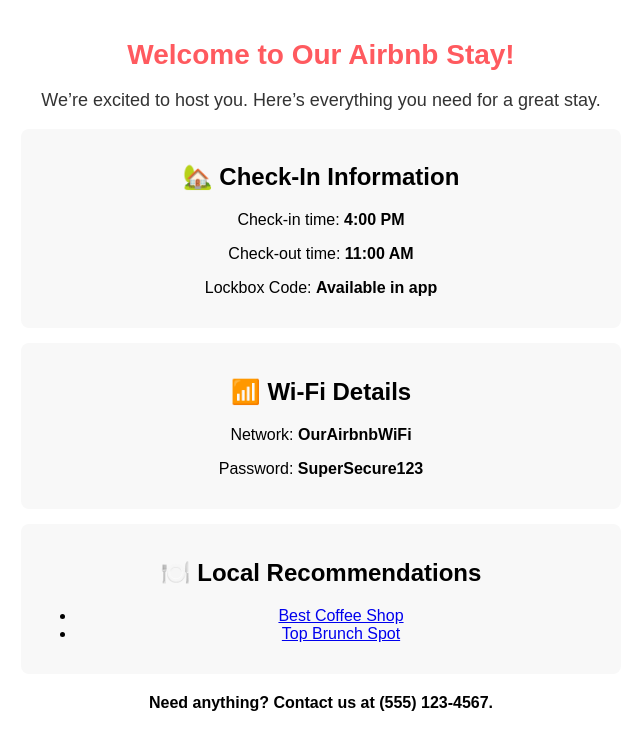
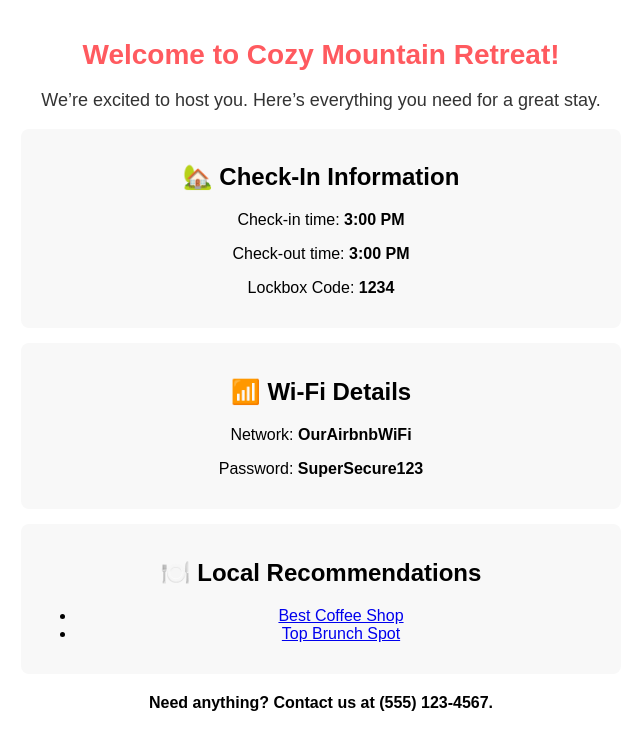
Before and after one commit to blakehaddad/str-guest-info, a React (Create React App) app: page / in a window 1280 px wide. Shown: the top 750 px of the page, without its empty margins (319-959 px from the left). Built offline with nearby package versions, Linux system fonts and the light colour scheme.

Commit message:
values from config

```diff
--- /dev/null
+++ b/public/config.json
@@ -0,0 +1,13 @@
+{
+    "propertyName": "Cozy Mountain Retreat",
+    "checkInTime": "3:00 PM",
+    "checkOutTime": "3:00 PM",
+    "lockboxCode": "1234",
+    "wifiNetwork": "OurAirbnbWiFi",
+    "wifiPassword": "SuperSecure123",
+    "contactNumber": "(555) 123-4567",
+    "recommendations": [
+      { "name": "Best Coffee Shop", "url": "https://maps.google.com" },
+      { "name": "Top Brunch Spot", "url": "https://maps.google.com" }
+    ]
+  }
--- a/src/App.js
+++ b/src/App.js
@@ -1,33 +1,47 @@
-import React from "react";
+import React, { useEffect, useState } from "react";
 
 function App() {
+  const [config, setConfig] = useState(null);
+
+  useEffect(() => {
+    fetch("/config.json")
+      .then((response) => response.json())
+      .then((data) => setConfig(data))
+      .catch((error) => console.error("Error loading config:", error));
+  }, []);
+
+  if (!config) return <p>Loading...</p>;
+
   return (
     <div style={styles.container}>
-      <h1 style={styles.title}>Welcome to Our Airbnb Stay!</h1>
+      <h1 style={styles.title}>Welcome to {config.propertyName}!</h1>
       <p style={styles.subtitle}>We’re excited to host you. Here’s everything you need for a great stay.</p>
 
       <div style={styles.section}>
         <h2>🏡 Check-In Information</h2>
-        <p>Check-in time: <strong>4:00 PM</strong></p>
-        <p>Check-out time: <strong>11:00 AM</strong></p>
-        <p>Lockbox Code: <strong>Available in app</strong></p>
+        <p>Check-in time: <strong>{config.checkInTime}</strong></p>
+        <p>Check-out time: <strong>{config.checkOutTime}</strong></p>
+        <p>Lockbox Code: <strong>{config.lockboxCode}</strong></p>
       </div>
 
       <div style={styles.section}>
         <h2>📶 Wi-Fi Details</h2>
-        <p>Network: <strong>OurAirbnbWiFi</strong></p>
-        <p>Password: <strong>SuperSecure123</strong></p>
+        <p>Network: <strong>{config.wifiNetwork}</strong></p>
+        <p>Password: <strong>{config.wifiPassword}</strong></p>
       </div>
 
       <div style={styles.section}>
         <h2>🍽️ Local Recommendations</h2>
         <ul>
-          <li><a href="https://maps.google.com" target="_blank" rel="noopener noreferrer">Best Coffee Shop</a></li>
-          <li><a href="https://maps.google.com" target="_blank" rel="noopener noreferrer">Top Brunch Spot</a></li>
+          {config.recommendations.map((place, index) => (
+            <li key={index}>
+              <a href={place.url} target="_blank" rel="noopener noreferrer">{place.name}</a>
+            </li>
+          ))}
         </ul>
       </div>
 
-      <p style={styles.footer}>Need anything? Contact us at <strong>(555) 123-4567</strong>.</p>
+      <p style={styles.footer}>Need anything? Contact us at <strong>{config.contactNumber}</strong>.</p>
     </div>
   );
 }
@@ -40,25 +54,10 @@ const styles = {
     textAlign: "center",
     padding: "20px"
   },
-  title: {
-    color: "#ff5a5f",
-    fontSize: "28px"
-  },
-  subtitle: {
-    fontSize: "18px",
-    color: "#333"
-  },
-  section: {
-    backgroundColor: "#f8f8f8",
-    padding: "15px",
-    margin: "15px 0",
-    borderRadius: "8px"
-  },
-  footer: {
-    marginTop: "20px",
-    fontSize: "16px",
-    fontWeight: "bold"
-  }
+  title: { color: "#ff5a5f", fontSize: "28px" },
+  subtitle: { fontSize: "18px", color: "#333" },
+  section: { backgroundColor: "#f8f8f8", padding: "15px", margin: "15px 0", borderRadius: "8px" },
+  footer: { marginTop: "20px", fontSize: "16px", fontWeight: "bold" }
 };
 
 export default App;
```
